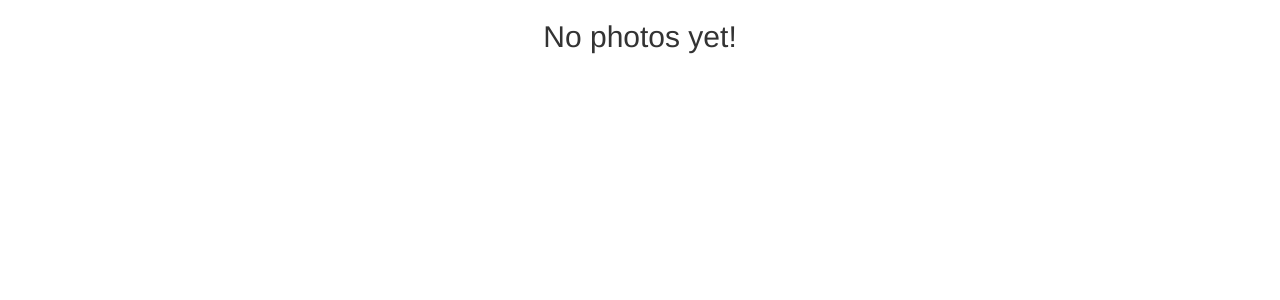
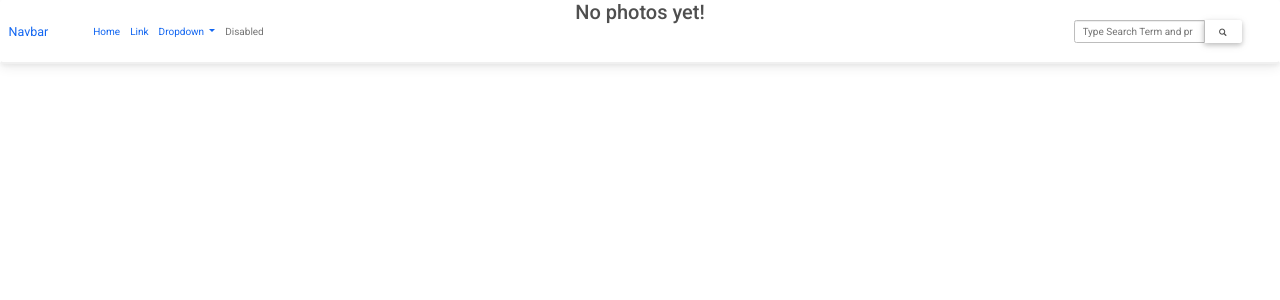
Before and after one commit to Andre-Azu/azu_visuals, a Django app: page / in a window 1280 px wide. Shown: the top 300 px of the page. Run offline with Django 3.2, Linux system fonts and the light colour scheme; data that the repository does not hold is empty; some libraries are stand-ins or nearby versions.

Commit message:
add category function

```diff
--- a/az_app/models.py
+++ b/az_app/models.py
@@ -37,10 +37,13 @@
 
     @classmethod
     def search_image(cls, category):
-        images = cls.objects.filter(category=category)
+        images = cls.objects.filter(category__name__icontains=category)
         return images
 
     @classmethod
     def filter_by_location(cls, location):
         images = cls.objects.filter(location=location)
         return images
+
+class Meta:
+    ordering = ['-post_time']
--- a/az_app/templates/base.html
+++ b/az_app/templates/base.html
@@ -8,7 +8,22 @@
 
   {% block styles %}
     {% bootstrap_css %}
+
+    <link rel="stylesheet" href="{% static 'css/base.css' %}">
     <!-- <link rel="stylesheet" href="{% static 'css/basenews.css' %}"> -->
+    <link
+    href="https://cdnjs.cloudflare.com/ajax/libs/font-awesome/5.15.1/css/all.min.css"
+    rel="stylesheet"
+    />
+    <!-- Google Fonts -->
+    <link
+    href="https://fonts.googleapis.com/css?family=Roboto:300,400,500,700&display=swap"
+    rel="stylesheet"
+    />
+    <link
+    href="https://cdnjs.cloudflare.com/ajax/libs/mdb-ui-kit/3.6.0/mdb.min.css"
+    rel="stylesheet"
+    />
   {% endblock %}
 
 </head>
@@ -18,8 +33,11 @@
     {% block content %} {%endblock%}
 
     {% block scripts %}
-        <script src="https://ajax.googleapis.com/ajax/libs/jquery/3.2.1/jquery.min.js"></script>
-     {% bootstrap_javascript %}
+    <script
+    type="text/javascript"
+    src="https://cdnjs.cloudflare.com/ajax/libs/mdb-ui-kit/3.6.0/mdb.min.js">
+    </script>
+    {% bootstrap_javascript %}
     {% endblock %}
 </body>
 </html>
--- a/az_app/templates/home.html
+++ b/az_app/templates/home.html
@@ -1,7 +1,7 @@
 {%extends 'base.html'%}
 {% block content %}
 {{ block.super}}
-
+{% include 'navbar.html' %}
 <div class="container">
 
 
@@ -12,7 +12,8 @@
 
     <div class="col-xs-6 col-sm-6 col-md-6 col-lg-6">
       <img src="{{image.image.url}}" class="img-responsive img-thumbnail" alt="Image">
-      <h2><a class="text-center" href="{{ image.id }}" > {{ image.name }} </a></h2>
+      <h2><a class="text-center" href="{{ image.id }}" > {{ image.image_name }} </a></h2>
+      <p>{{image.image_description}}</p>
 
     </div>
 
--- a/az_app/templates/navbar.html
+++ b/az_app/templates/navbar.html
@@ -1,9 +1,12 @@
+{% load static %}
+
+
 <!DOCTYPE html>
 <html lang="en">
     <head>
         <meta charset="utf-8" />
         <meta name="viewport" content="width=device-width, initial-scale=1" />
-        <link rel="stylesheet" href="/az_app/static/css/base.css" />
+        <link rel="stylesheet" href="{% static 'css/base.css' %}">
       </head>
       <body>
         <nav class="navbar navbar-expand-lg fixed-top">
@@ -58,17 +61,14 @@
                   >
                 </li>
               </ul>
-              <form class="d-flex">
-                <input
-                  class="form-control me-2"
-                  type="search"
-                  placeholder="Search"
-                  aria-label="Search"
-                />
-                <button class="btn btn-outline-success" type="submit">
-                  Search
-                </button>
-              </form>
+              <form class="navbar-form" role="search" action="{% url 'category_results' %}">
+
+                <div class="input-group">
+                  <input type="search" class="form-control" placeholder="Type Search Term and press Enter" name="category">
+                  <div class="input-group-btn">
+                    <button class="btn btn-default" type="submit"><i class="glyphicon glyphicon-search"></i></button>
+                  </div>
+                </div>
             </div>
           </div>
         </nav>
--- a/az_app/urls.py
+++ b/az_app/urls.py
@@ -8,6 +8,7 @@
 
 urlpatterns = [
     url('^$', views.all_images,name='home'),
+    url('category/',views.category_images ,name = 'category_results'),
 ]
 
 if settings.DEBUG:
--- a/az_app/views.py
+++ b/az_app/views.py
@@ -4,3 +4,16 @@
 def all_images(request):
     images=Image.objects.all()
     return render(request, 'home.html', {'images':images})
+
+def category_images(request):
+
+    if 'category' in request.GET and request.GET["category"]:
+        search_term = request.GET.get("category")
+        images = Image.search_image(search_term)
+        message = f"{search_term}"
+
+        return render(request, 'category.html',{"message":message,"images": images})
+
+    else:
+        message = "You haven't searched for any term"
+        return render(request, 'category.html',{"message":message})
```
Also changed, not shown: az_app/templates/category.html (added, +83 -0 lines), az_app/static/css/base.css (line endings or trailing spaces), media/pics_gallery/car.jpeg (added), media/pics_gallery/car1.jpeg (added), media/pics_gallery/car_1Un3etm.jpeg (added), media/pics_gallery/car_HtWZcCF.jpeg (added).
